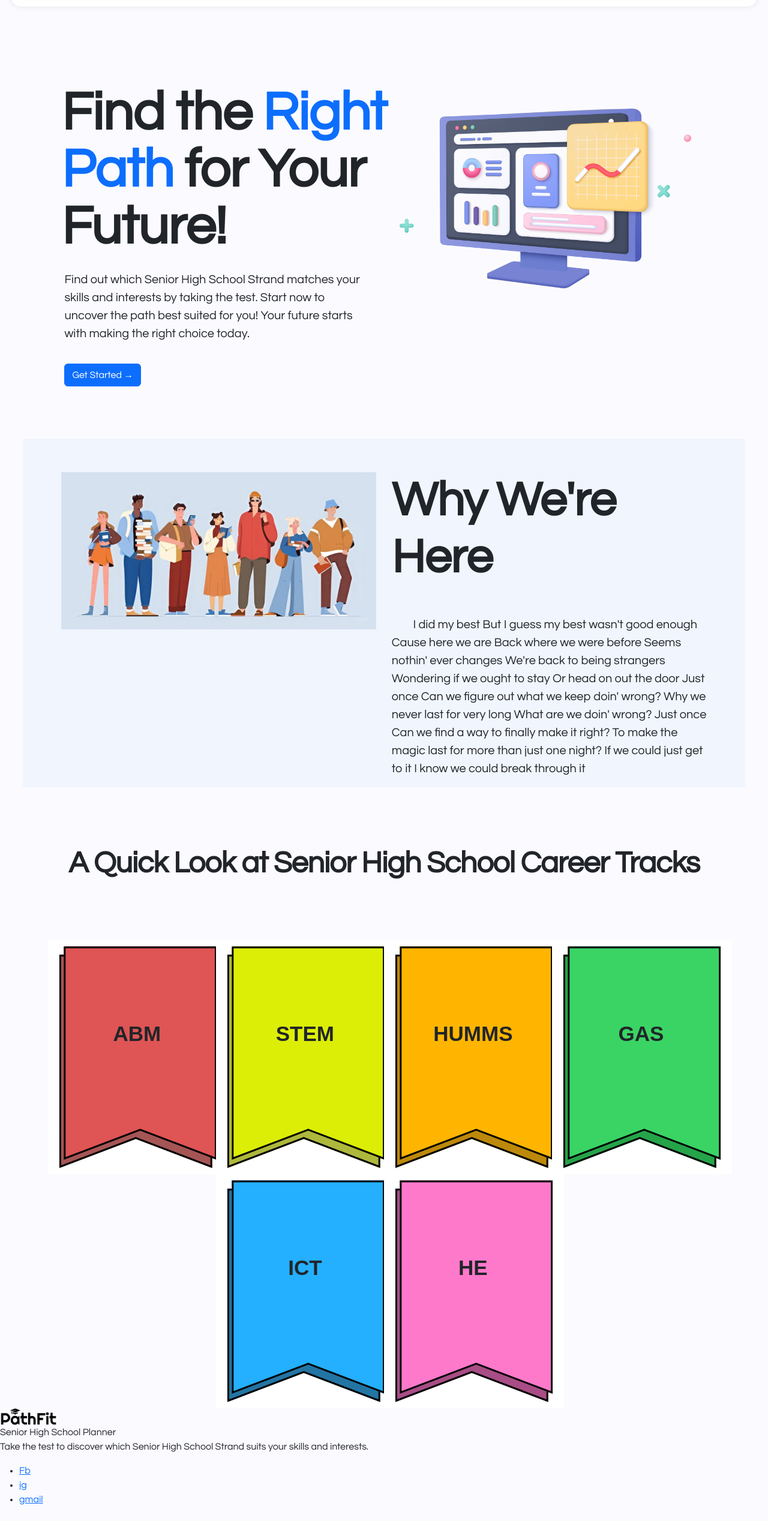
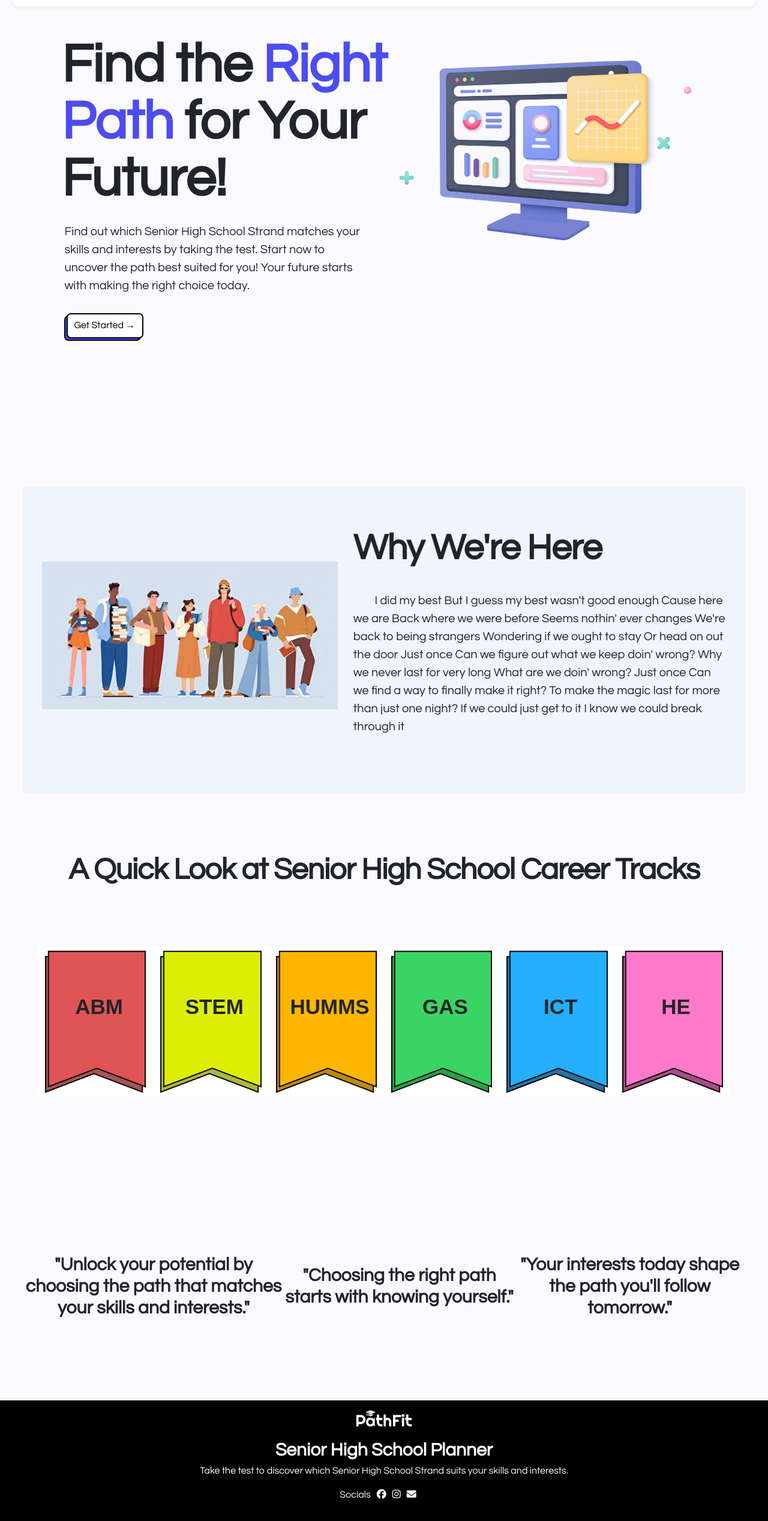
Before and after one commit to marcKevzzz/WebApp, a plain HTML site: page index.html in a window 1280 px wide. Shown: the part 74-2609 px from the top of the page at 60% size. Drawn offline with nearby package versions, Linux system fonts and the light colour scheme; a web font is replaced by a local one.

Commit message:
homepage finnish, add login page laptop changes

```diff
--- a/index.html
+++ b/index.html
@@ -34,7 +34,7 @@
   </head>
 
   <body>
-    <nav class="navbar navbar-expand-lg">
+    <nav class="navbar navbar-expand-lg sticky-top">
       <div class="contains dissolve">
         <a href="./index.html" class="navbar-brand"
           ><img src="./imgs/Logo.png" alt="PathFit" height="28px"
@@ -72,9 +72,7 @@
             aria-labelledby="offcanvasNavbarLabel"
           >
             <div class="offcanvas-header">
-              <h5 class="offcanvas-title" id="offcanvasNavbarLabel">
-                Offcanvas
-              </h5>
+              <h5 class="offcanvas-title" id="offcanvasNavbarLabel">PathFit</h5>
               <button
                 type="button"
                 class="btn-close shadow-none border-0"
@@ -102,10 +100,10 @@
                   <a class="nav-link" href="#">About</a>
                 </li>
               </ul>
-              <div class="d-flex">
-                <button class="btn btn-primary login-btn">
-                  Login / Register
-                </button>
+              <div class="login-btn">
+                <a class="go-btn" href="./login-register.html"
+                  ><span class="btn-text"> Login / Register</span>
+                </a>
               </div>
             </div>
           </div>
@@ -118,21 +116,23 @@
         <div class="homepage text-wrap drop-in">
           <div class="title_main">
             Find the
-            <span class="text-primary"> Right Path </span>
+            <span class="home-text"> Right Path </span>
 
             for Your Future!
           </div>
 
           <p class="parag1">
             Find out which Senior High School Strand matches your
-            <span class="parag-hover">skills</span>
+            <span class="parag-hover">skills </span>
             and
             <span class="parag-hover">interests</span> by taking the test. Start
             now to uncover the path best suited for you! Your
             <span class="parag-hover">future</span> starts with making the right
             choice today.
           </p>
-          <button class="btn btn-primary go-btn">Get Started →</button>
+          <a class="go-btn" href="./quiz.html"
+            ><span class="btn-text">Get Started →</span></a
+          >
         </div>
         <img class="hero drop-in2" src="./imgs/graphic2.png" alt="" />
       </div>
@@ -271,21 +271,48 @@
             </div>
           </span>
         </div>
+        <div class="quotes">
+          <h1 class="bannerAnim" style="--i: 7">
+            "Unlock your potential by choosing the path that matches your skills
+            and interests."
+          </h1>
+          <h1 class="bannerAnim" style="--i: 8">
+            "Choosing the right path starts with knowing yourself."
+          </h1>
+          <h1 class="bannerAnim" style="--i: 9">
+            "Your interests today shape the path you'll follow tomorrow."
+          </h1>
+        </div>
       </div>
     </main>
-    <footer>
-      <a href="./index.html" class="navbar-brand"
+    <footer class="footer">
+      <a href="./index.html" class="navbar-brand footer-logo"
         ><img src="./imgs/Logo.png" alt="PathFit" height="28px"
       /></a>
-      <div>Senior High School Planner</div>
+      <div class="footer-title">Senior High School Planner</div>
       <p>
         Take the test to discover which Senior High School Strand suits your
         skills and interests.
       </p>
       <ul>
-        <li><a href="https://www.facebook.com/lil.ji.03" target="_blank">Fb</a></li>
-        <li><a href="https://www.instagram.com/_eijie/" target="_blank">ig</a></li>
-        <li><a href="https://mail.google.com/mail/u/0/?tab=rm&ogbl#inbox" target="_blank">gmail</a></li>
+        Socials
+        <li>
+          <a href="https://www.facebook.com/lil.ji.03" target="_blank"
+            ><i class="fa-brands fa-facebook"></i
+          ></a>
+        </li>
+        <li>
+          <a href="https://www.instagram.com/_eijie/" target="_blank"
+            ><i class="fa-brands fa-instagram"></i
+          ></a>
+        </li>
+        <li>
+          <a
+            href="https://mail.google.com/mail/u/0/?tab=rm&ogbl#inbox"
+            target="_blank"
+            ><i class="fa-solid fa-envelope"></i
+          ></a>
+        </li>
       </ul>
     </footer>
   </body>
--- /dev/null
+++ b/login.css
@@ -0,0 +1,137 @@
+/* Import Google font - Poppins */
+@import url("https://fonts.googleapis.com/css2?family=Poppins:wght@200;300;400;500;600;700&display=swap");
+* {
+  margin: 0;
+  padding: 0;
+  box-sizing: border-box;
+  font-family: "Poppins", sans-serif;
+}
+body {
+  min-height: 100vh;
+  display: flex;
+  align-items: center;
+  justify-content: center;
+  background: #f0faff;
+  gap: 30px;
+}
+
+.go-back {
+  background: none;
+  border: none;
+}
+
+.go-back a {
+  text-decoration: none;
+  color: white;
+  font-size: 14px;
+  font-weight: 500;
+}
+
+.go-back span {
+  font-size: 16px;
+  margin-right: 4px;
+  margin-bottom: 4px;
+}
+
+.wrapper {
+  position: relative;
+  max-width: 470px;
+  width: 100%;
+  border-radius: 12px;
+  padding: 20px 30px 120px;
+  background: #4070f4;
+  box-shadow: 0 5px 10px rgba(0, 0, 0, 0.1);
+  overflow: hidden;
+  margin-right: 7vw;
+}
+.form.login {
+  position: absolute;
+  left: 50%;
+  bottom: -86%;
+  transform: translateX(-50%);
+  width: calc(100% + 220px);
+  padding: 20px 140px;
+  border-radius: 50%;
+  height: 100%;
+  background: #fff;
+  transition: all 0.6s ease;
+}
+.wrapper.active .form.login {
+  bottom: -15%;
+  border-radius: 35%;
+  box-shadow: 0 -5px 10px rgba(0, 0, 0, 0.1);
+}
+.form header {
+  font-size: 30px;
+  text-align: center;
+  color: #fff;
+  font-weight: 600;
+  cursor: pointer;
+}
+.form.login header {
+  color: #333;
+  opacity: 0.6;
+}
+.wrapper.active .form.login header {
+  opacity: 1;
+}
+.wrapper.active .signup header {
+  opacity: 0.6;
+}
+.wrapper form {
+  display: flex;
+  flex-direction: column;
+  gap: 20px;
+  margin-top: 40px;
+}
+form input {
+  height: 45px;
+  outline: none;
+  border: none;
+  padding: 0 15px;
+  font-size: 16px;
+  font-weight: 400;
+  color: #333;
+  border-radius: 8px;
+  background: #fff;
+}
+.form.login input {
+  border: 1px solid #aaa;
+}
+.form.login input:focus {
+  box-shadow: 0 1px 0 #ddd;
+}
+form .checkbox {
+  display: flex;
+  align-items: center;
+  gap: 10px;
+}
+.checkbox input[type="checkbox"] {
+  height: 16px;
+  width: 16px;
+  accent-color: #fff;
+  cursor: pointer;
+}
+form .checkbox label {
+  cursor: pointer;
+  color: #fff;
+}
+form a {
+  color: #333;
+  text-decoration: none;
+}
+form a:hover {
+  text-decoration: underline;
+}
+form input[type="submit"] {
+  margin-top: 15px;
+  padding: none;
+  font-size: 18px;
+  font-weight: 500;
+  cursor: pointer;
+}
+.form.login input[type="submit"] {
+  background: #4070f4;
+  color: #fff;
+  border: none;
+}
--- a/style.css
+++ b/style.css
@@ -3,6 +3,7 @@
   font-family: "Questrial", sans-serif;
   padding: 0;
   margin: 0;
+  box-sizing: border-box;
 }
 
 body {
@@ -12,11 +13,10 @@ body {
 
 .quiz_body {
   overflow: auto;
-
 }
 
-
 .navbar {
+  position: sticky;
   background: white;
   box-shadow: 0 0 10px rgba(0, 0, 0, 0.1);
   min-width: 97dvw;
@@ -24,7 +24,6 @@ body {
   margin-top: 10px;
   border-radius: 15px;
   margin-inline: auto;
-  position: sticky;
   top: 10px;
   z-index: 99999;
 }
@@ -91,31 +90,10 @@ body {
   border-radius: 5px;
 }
 
-.form-control:focus,
-.form-control:user-valid {
-  border-color: transparent;
-  box-shadow: none;
-  border: none;
-  border-bottom: 1px solid rgb(20, 20, 20);
-}
-
-.form-control {
-  height: 30px;
-  min-width: 80px;
-  padding-left: 25px;
-  border: none;
-  border-bottom: 1px solid rgb(20, 20, 20);
-  background-color: transparent;
-  border-radius: 0;
-}
-
-.form {
-  position: relative;
-}
-
-.searchicon {
-  position: absolute;
-  left: 2px;
+.login-btn {
+  width: 155px;
+  display: flex;
+  justify-content: baseline;
 }
 
 .main {
@@ -126,13 +104,13 @@ body {
 /* Section 1 of homepage */
 
 .containers {
-  padding-top: 10dvh;
   align-items: self-start;
   justify-content: space-between;
   width: 100%;
   flex-wrap: wrap-reverse;
   padding-inline: 5dvw;
   height: 90dvh;
+  margin-bottom: 5em;
 }
 
 .hero {
@@ -168,6 +146,10 @@ body {
   margin-bottom: 25px;
 }
 
+.home-text {
+  color: rgb(76, 76, 241);
+}
+
 .parag1 {
   max-width: 90%;
   padding-left: 5px;
@@ -198,9 +180,48 @@ body {
   color: white;
 }
 
-.homepage .go-btn {
+.go-btn {
   max-width: fit-content;
   margin-left: 5px;
+  position: relative;
+  padding: 2px 8px 12px 14px;
+  border-radius: 7px;
+  border: 2px solid black;
+  background: rgb(78, 78, 255);
+  text-decoration: none;
+  cursor: pointer;
+  z-index: 1;
+  float: right;
+}
+
+.go-btn .btn-text {
+  color: black;
+}
+
+.go-btn::after {
+  content: "";
+  height: 110%;
+  width: 103%;
+  border-radius: 7px;
+  border: 2px solid black;
+  position: absolute;
+  background: white;
+  bottom: 2px;
+  left: 2px;
+  z-index: -1;
+}
+
+.go-btn:hover:after {
+  background-color: rgb(227, 230, 247);
+}
+
+.go-btn:active:after {
+  bottom: 0;
+  left: 0;
+}
+
+.go-btn:active .btn-text {
+  font-size: 14px;
 }
 
 /* Section 2 of homepage */
@@ -210,19 +231,22 @@ body {
   display: flex;
   flex-wrap: wrap;
   gap: 2vw;
-  padding-inline: 5vw;
+  padding-inline: 2.5vw;
   background: #f1f5fd;
-  padding-top: 7vh;
+  padding-block: 7vh;
   margin-bottom: 10vh;
+  align-items: center;
 }
 
 .t2 {
-  font-size: 80px;
+  font-size: 60px;
+  margin-bottom: 0;
 }
 
 .parag2 {
   font-size: 20px;
   text-indent: calc(2vw + 10px);
+  margin-top: 0;
 }
 
 .s2 {
@@ -231,51 +255,61 @@ body {
 }
 
 .teenimg {
-  flex: 1 1 40vw;
-  min-width: 15em;
-  max-width: 45em;
+  flex: 1 1 30vw;
+  min-width: 20em;
   margin-inline: auto;
   object-fit: contain;
   object-position: top;
-  height: 22em;
+  min-height: 8em;
   margin-bottom: 1em;
 }
 
 /* Section 3 of homepage */
+#section3 {
+  margin-bottom: 8em;
+}
 
-#section3 .banner-list{
+#section3 .banner-list {
   display: flex;
+
   flex-wrap: wrap;
   min-height: 60vh;
   justify-content: center;
+  margin-bottom: 2em;
 }
 .t3 {
   font-size: 50px;
   margin-bottom: 10vh;
 }
-.banner .img{
+.banner .img {
   position: relative;
   z-index: -1;
-  width: 280px;
 }
 
-.banner-list .banner{
+.img img {
+  height: 250px;
+}
+
+.banner-list .banner {
   max-width: 90vw;
   height: fit-content;
   display: flex;
+  flex-direction: row;
+  justify-content: center;
+  flex-wrap: wrap;
   gap: 10px;
   align-items: center;
-
-  animation: bannerAnim 0.3s ease backwards;
+  animation: bannerAnim 0.5s ease backwards;
   animation-delay: calc(0.1s * var(--i));
+  margin-bottom: 2em;
 }
 
 .banner .banner-cont {
+  flex: 1 1 65vw;
   padding: 4em;
-  min-height: 330px;
-  font-size: 30px;
+  min-height: 200px;
+  font-size: 22px;
   display: none;
-  width: 80vw;
   border: 2px solid black;
   border-radius: 13px;
   position: relative;
@@ -301,27 +335,27 @@ body {
   display: block;
 }
 
-.red{
+.red {
   background: rgb(143, 76, 76);
 }
-.yellow{
+.yellow {
   background: rgb(183, 183, 27);
 }
-.orange{
+.orange {
   background-color: rgb(184, 132, 36);
 }
-.green{
+.green {
   background: #10874e;
 }
-.blue{
+.blue {
   background-color: rgb(79, 123, 167);
 }
 
-.pink{
+.pink {
   background-color: rgb(166, 107, 135);
 }
 
-.banner .banner-text{
+.banner .banner-text {
   position: absolute;
   top: 40%;
   left: 53%;
@@ -334,6 +368,57 @@ body {
   width: fit-content;
 }
 
+.quotes {
+  display: flex;
+  align-items: center;
+  justify-content: space-around;
+}
+
+.quotes h1 {
+  font-size: 30px;
+  font-weight: 600;
+  text-align: center;
+  min-width: 30vw;
+  animation: bannerAnim 0.5s ease backwards;
+  animation-delay: calc(0.1s * var(--i));
+}
+
+/* Footer */
+.footer {
+  background: black;
+  padding: 1em;
+  color: white;
+  display: flex;
+  flex-direction: column;
+  align-items: center;
+}
+
+.footer-logo {
+  filter: invert();
+  margin-bottom: 1em;
+}
+
+.footer-title {
+  font-size: 30px;
+  font-weight: 600;
+  margin-bottom: 0;
+}
+
+.footer ul {
+  display: flex;
+  list-style: none;
+  gap: 10px;
+  padding: 0;
+  padding-right: 20px;
+}
+
+.footer li {
+  text-decoration: none;
+}
+
+.footer li a i {
+  color: white;
+}
 
 /* Animations when load */
 .drop-in {
@@ -348,9 +433,8 @@ body {
   animation: dissolve 0.7s ease 500ms backwards;
 }
 
-
 /* For quiz page */
-.contain{
+.contain {
   padding: 1.8rem;
 }
 .main1 {
@@ -526,6 +610,9 @@ body {
   .teenimg {
     height: auto;
   }
+  .banner .banner-cont {
+    font-size: 16px;
+  }
 }
 
 /* Screen for small phone */
@@ -628,12 +715,12 @@ body {
     transform: translateY(0px);
   }
 }
-@keyframes bannerAnim{
-  from{
+@keyframes bannerAnim {
+  from {
     opacity: 0;
     transform: translateY(50px);
   }
-  to{
+  to {
     opacity: 1;
     transform: translateY(0);
   }
```
Also changed, not shown: blog.html (+19 -19 lines), login-register.html (added, +54 -0 lines), quiz.html (+13 -11 lines).
